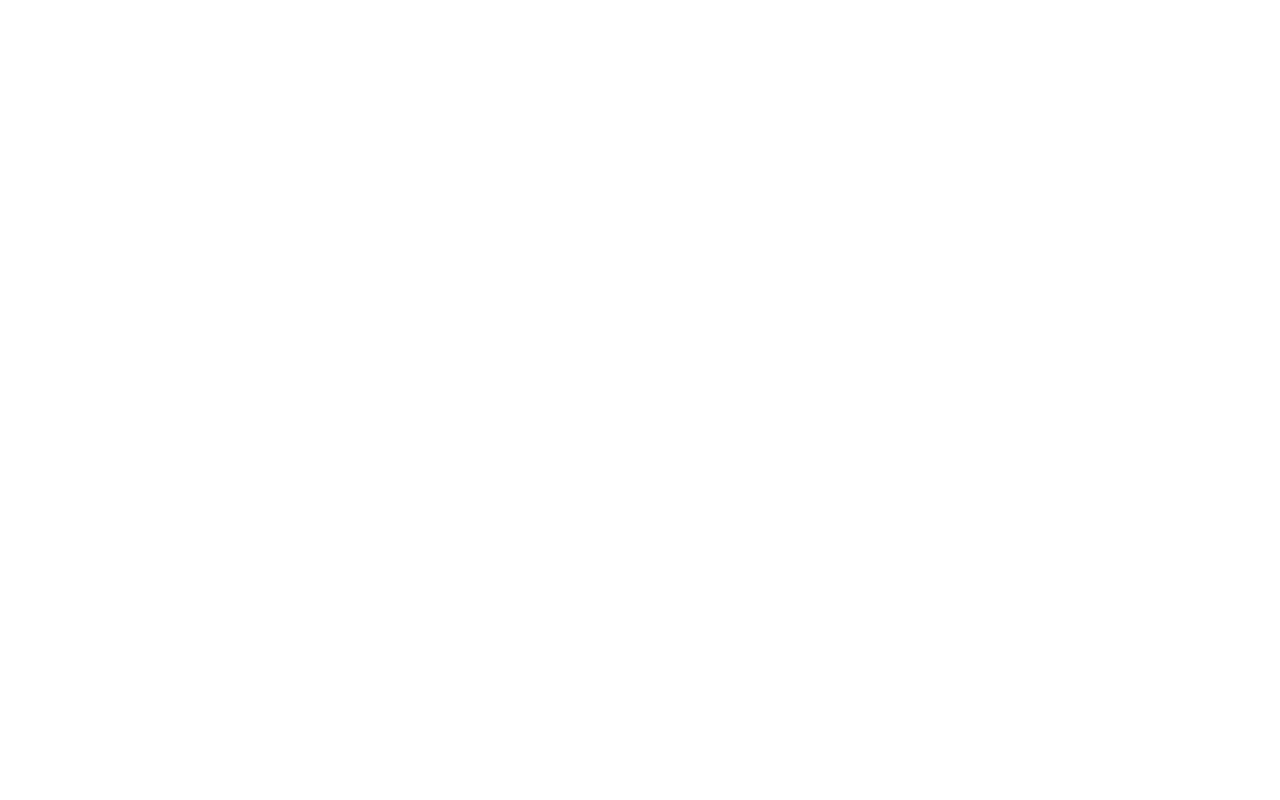
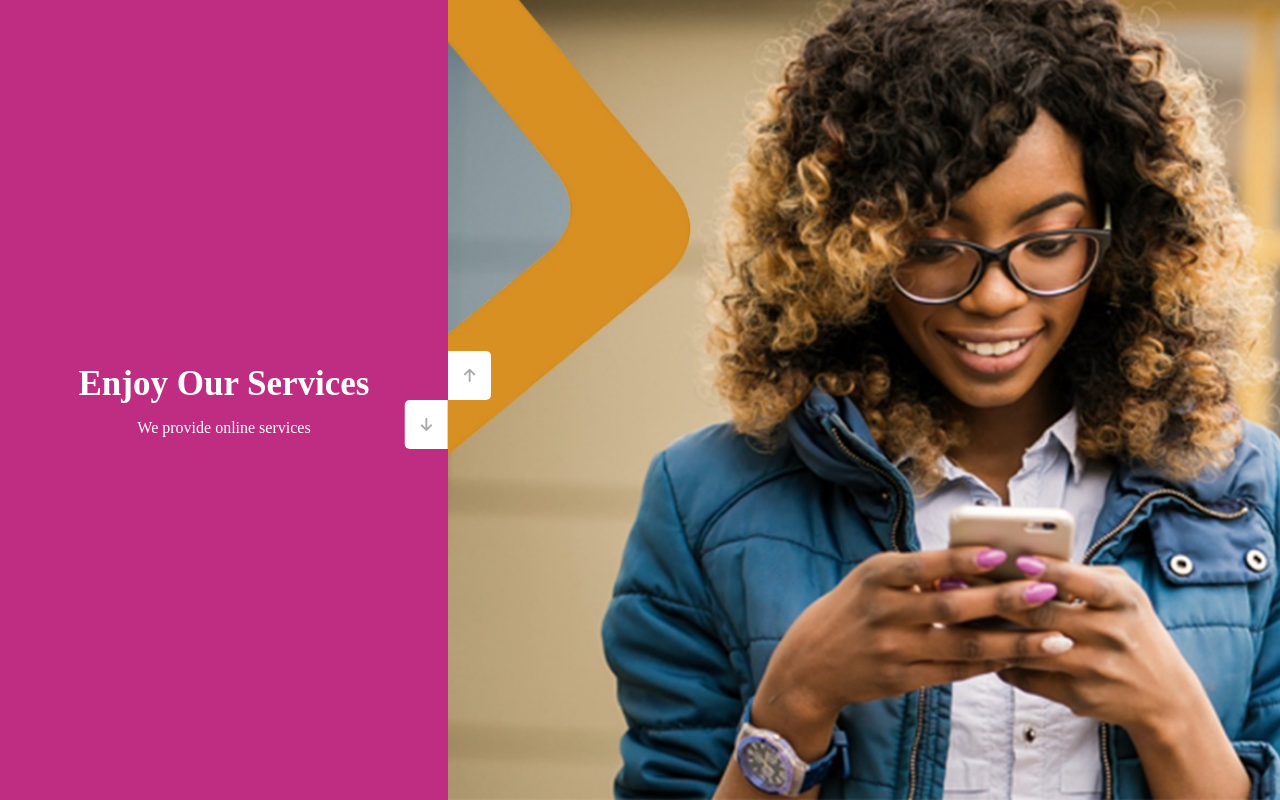
Before and after one commit to RonnyK36/vertical-slider, a plain HTML site: page index.html in a window 1280 px wide. Drawn offline with Linux system fonts and the light colour scheme.

Commit message:
Completed the styling

```diff
--- a/index.html
+++ b/index.html
@@ -13,10 +13,41 @@
 <body>
 
     <div class="slider-container">
-        <div class="left-slider"></div>
-        <div class="right-slider"></div>
+        <div class="left-slide">
+            <div style="background-color: rgb(190, 45, 130);">
+                <h1>Enjoy Our Services</h1>
+                <p>We provide online services</p>
+            </div>
+            <div style="background-color: rgb(22, 30, 145);">
+                <h1>iOS and Android</h1>
+                <p>In all platforms</p>
+            </div>
+            <div style="background-color: rgb(15, 109, 15);">
+                <h1>Easy to use</h1>
+                <p>Perfectly designed UI</p>
+            </div>
+            <div style="background-color: rgb(122, 10, 10);">
+                <h1>Fast support</h1>
+                <p>Get fast response support</p>
+            </div>
+            <div style="background-color:rgb(27, 25, 25);">
+                <h1>Cheap Services</h1>
+                <p>Services at affordable prices</p>
+            </div>
+        </div>
+        <div class="right-slide">
 
-        <div class="action-buttons"></div>
+            <div style="background-image: url('images/blog1.jpg');"></div>
+            <div style="background-image: url('images/blog2.jpg');"></div>
+            <div style="background-image: url('images/blog3.jpg');"></div>
+            <div style="background-image: url('images/blog4.jpg');"></div>
+            <div style="background-image: url('images/blog5.jpg');"></div>
+        </div>
+
+        <div class="action-buttons">
+            <button class="down-button"><i class="fas fa-arrow-down "></i></button>
+            <button class="up-button"><i class="fas fa-arrow-up "></i></button>
+        </div>
     </div>
     <script src="app.js"></script>
 </body>
--- a/styles.css
+++ b/styles.css
@@ -0,0 +1,95 @@
+* {
+    box-sizing: border-box;
+    margin: 0;
+    padding: 0;
+}
+
+body {
+    height: 100vh;
+}
+
+.slider-container {
+    width: 100vw;
+    height: 100vh;
+    position: relative;
+    overflow: hidden;
+}
+
+.left-slide {
+    height: 100%;
+    width: 35%;
+    position: absolute;
+    top: 0;
+    left: 0;
+}
+
+.left-slide>div {
+    height: 100%;
+    width: 100%;
+    display: flex;
+    flex-direction: column;
+    justify-content: center;
+    align-items: center;
+    color: white;
+}
+
+.left-slide h1 {
+    font-size: 35px;
+}
+
+p {
+    margin-top: 15px;
+}
+
+.right-slide {
+    height: 100vh;
+    width: 65%;
+    position: absolute;
+    top: 0;
+    left: 35%;
+}
+
+.right-slide>div {
+    height: 100%;
+    width: 100%;
+    position: absolute;
+    background-repeat: no-repeat;
+    background-size: cover;
+    /* background-position: center center; */
+}
+
+button {
+    background-color: white;
+    border: none;
+    padding: 16px;
+    font-size: 15px;
+    color: #aaa;
+    cursor: pointer;
+}
+
+button:hover {
+    color: #222;
+}
+
+button:focus {
+    outline: none;
+}
+
+.slider-container .action-buttons button {
+    position: absolute;
+    left: 35%;
+    top: 50%;
+    z-index: 100;
+}
+
+.slider-container .action-buttons .down-button {
+    transform: translateX(-100%);
+    border-top-left-radius: 5px;
+    border-bottom-left-radius: 5px;
+}
+
+.slider-container .action-buttons .up-button {
+    transform: translateY(-100%);
+    border-top-right-radius: 5px;
+    border-bottom-right-radius: 5px;
+}
```
Also changed, not shown: images/blog1.jpg (added), images/blog2.jpg (added), images/blog3.jpg (added), images/blog4.jpg (added), images/blog5.jpg (added).
